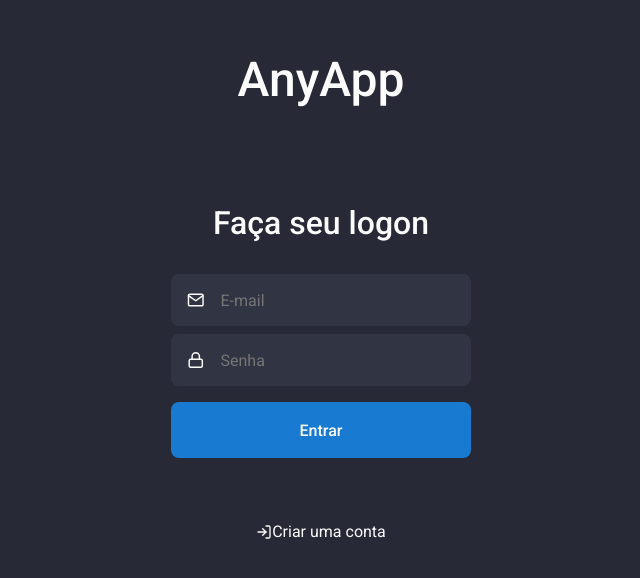
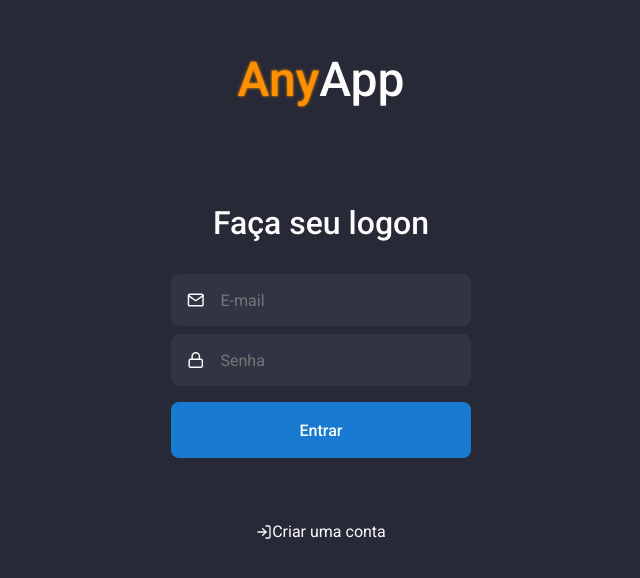
Before and after one commit to marcoaureliosf/AnyApp, a React (Vite) app: page / in a window 1280 px wide. Shown: the part 104-682 px from the top of the page, without its empty margins (319-959 px from the left). Built offline with nearby package versions, Linux system fonts and the light colour scheme.

Commit message:
Add neon effect

```diff
--- a/src/pages/SignIn/index.tsx
+++ b/src/pages/SignIn/index.tsx
@@ -51,7 +51,7 @@ export function SignIn() {
 
   return (
     <Container>
-      <h1>AnyApp</h1>
+      <h1><span>Any</span>App</h1>
 
       <form onSubmit={handleSubmit(onSubmit)}>
         <h2>Faça seu logon</h2>
--- a/src/pages/SignIn/styles.ts
+++ b/src/pages/SignIn/styles.ts
@@ -17,6 +17,20 @@ export const Container = styled.div`
   h1 {
     font-size: 3rem;
     margin-bottom: 2rem;
+
+    span {
+      color: #FF9000;
+      animation: neon 3s alternate infinite ease-in-out;
+
+      @keyframes neon {
+        from {
+          filter: drop-shadow(0 0 0 #FF9000);
+        }
+        to {
+          filter: drop-shadow(0 0 30px #FF9000);
+        }
+      }
+    }
   }
 
   form {
--- a/src/pages/SignUp/index.tsx
+++ b/src/pages/SignUp/index.tsx
@@ -42,7 +42,7 @@ export function SignUp() {
 
   return (
     <Container>
-      <h1>AnyApp</h1>
+      <h1><span>Any</span>App</h1>
 
       <form onSubmit={handleSubmit(onSubmit)}>
         <h2>Faça seu cadastro</h2>
--- a/src/pages/SignUp/styles.ts
+++ b/src/pages/SignUp/styles.ts
@@ -19,6 +19,20 @@ export const Container = styled.div`
     margin-bottom: 2rem;
   }
 
+  span {
+      color: #FF9000;
+      animation: neon 3s alternate infinite ease-in-out;
+
+      @keyframes neon {
+        from {
+          filter: drop-shadow(0 0 0 #FF9000);
+        }
+        to {
+          filter: drop-shadow(0 0 30px #FF9000);
+        }
+      }
+    }
+
   form {
     margin: 4rem 0;
     width: 300px;
@@ -27,6 +41,17 @@ export const Container = styled.div`
     h2 {
       font-size: 2rem;
       margin-bottom: 2rem;
+
+      animation: neon-2 2s alternate infinite ease-in-out;
+
+      @keyframes neon-2 {
+        from {
+          filter: drop-shadow(0 0 0 var(--blue));
+        }
+        to {
+          filter: drop-shadow(0 0 3px var(--blue));
+        }
+      }
     }
   }
 
```
